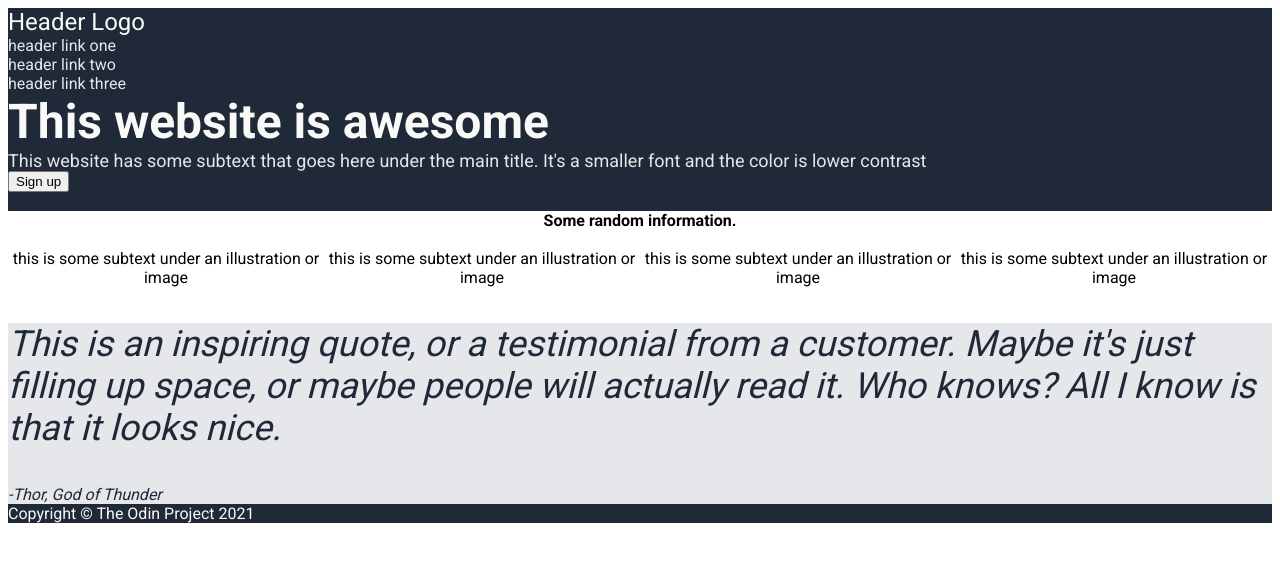
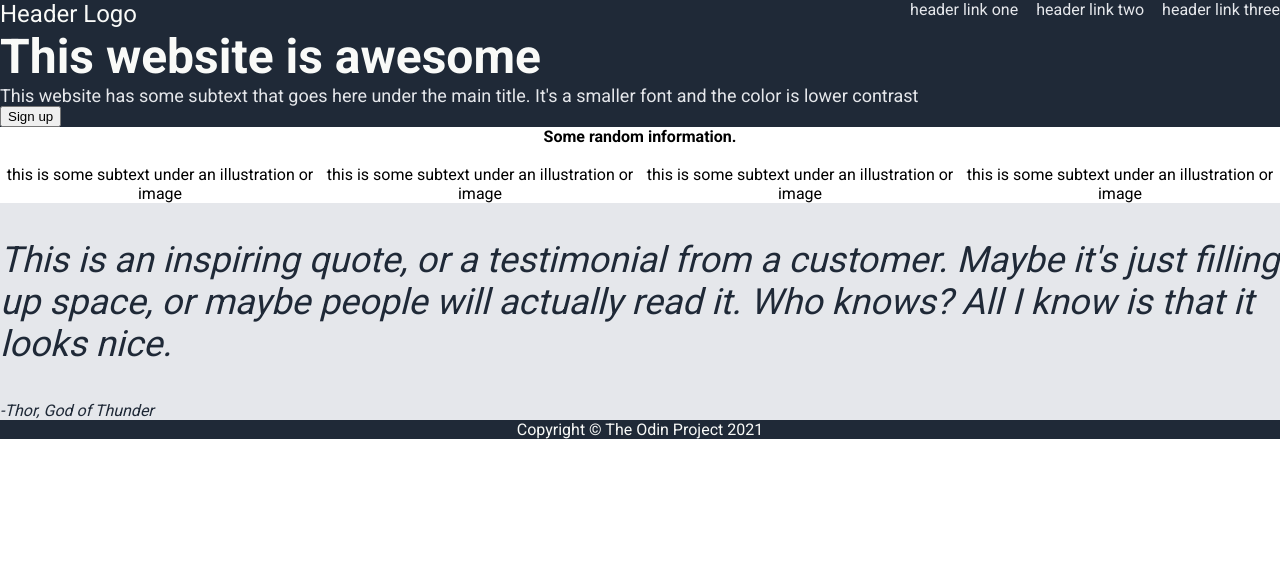
Before and after one commit to h42codes/odin-landing-page, a plain HTML site: page index.html in a window 1280 px wide. Drawn offline with Linux system fonts and the light colour scheme.

Commit message:
Update styling

```diff
--- a/style.css
+++ b/style.css
@@ -2,12 +2,18 @@
 
 body {
   font-family: Roboto, sans-serif;
+  height: 100vh;
+  margin: 0;
+  display: flex;
+  flex-direction: column;
 }
 
 ul {
   list-style: none;
   padding: 0;
   margin: 0;
+  display: flex;
+  gap: 18px;
 }
 
 a {
@@ -19,9 +25,19 @@ a {
   background-color: #1F2937;
 }
 
+.header {
+  display: flex;
+  justify-content: space-between;
+
+}
+
 .logo {
   font-size: 24px;
   color: #F9FAF8;
+}
+
+.hero {
+  display: flex;
 }
 
 .main-text {
@@ -69,4 +85,5 @@ a {
 
 .footer {
   color: #F9FAF8;
+  text-align: center;
 }
```
